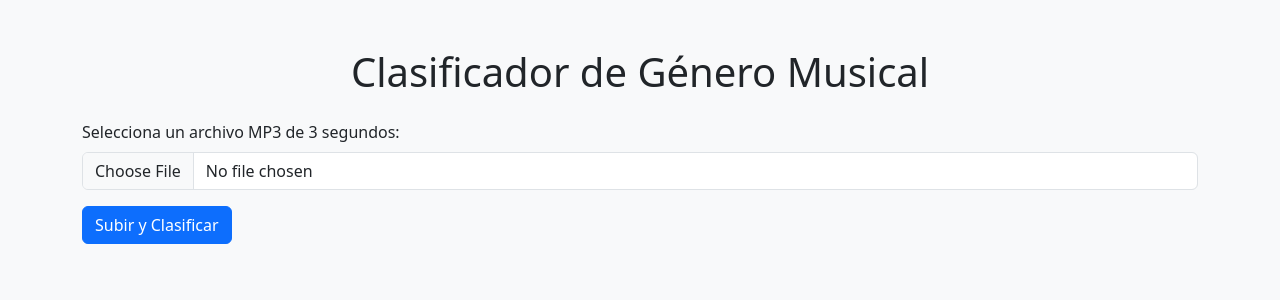
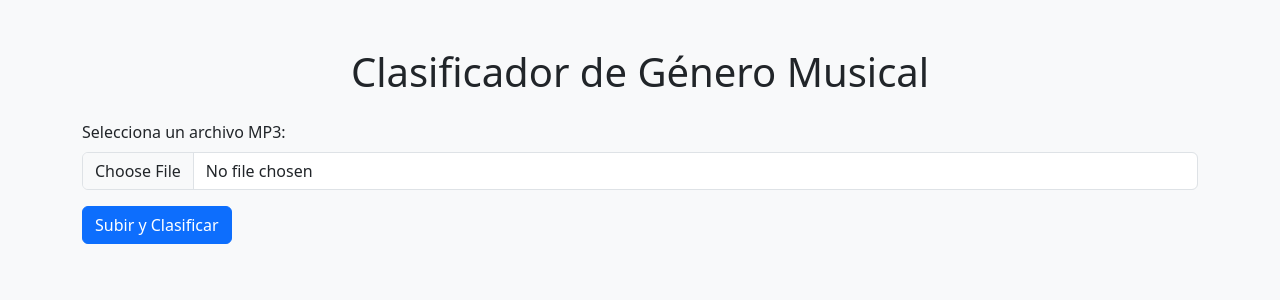
Before and after one commit to scabrac24/Classifier-of-musical-genres-with-deep-learning, a Flask app: page / in a window 1280 px wide. Shown: the top 300 px of the page. Run offline with Flask 3, Linux system fonts and the light colour scheme; parts of the project's set-up code (start-up, migrations or seed data) failed here and were passed over.

Commit message:
Last Fix

```diff
--- a/Model/templates/index.html
+++ b/Model/templates/index.html
@@ -15,7 +15,7 @@
 
     <form id="upload-form" enctype="multipart/form-data">
       <div class="mb-3">
-        <label for="file" class="form-label">Selecciona un archivo MP3 de 3 segundos:</label>
+        <label for="file" class="form-label">Selecciona un archivo MP3:</label>
         <input class="form-control" type="file" id="file" name="file" accept=".mp3" required>
       </div>
       <button type="submit" class="btn btn-primary">Subir y Clasificar</button>
```
Also changed, not shown: Model/static/spectrograms/7a49cb43e1814372a5b82143b524d50c.png (added).
